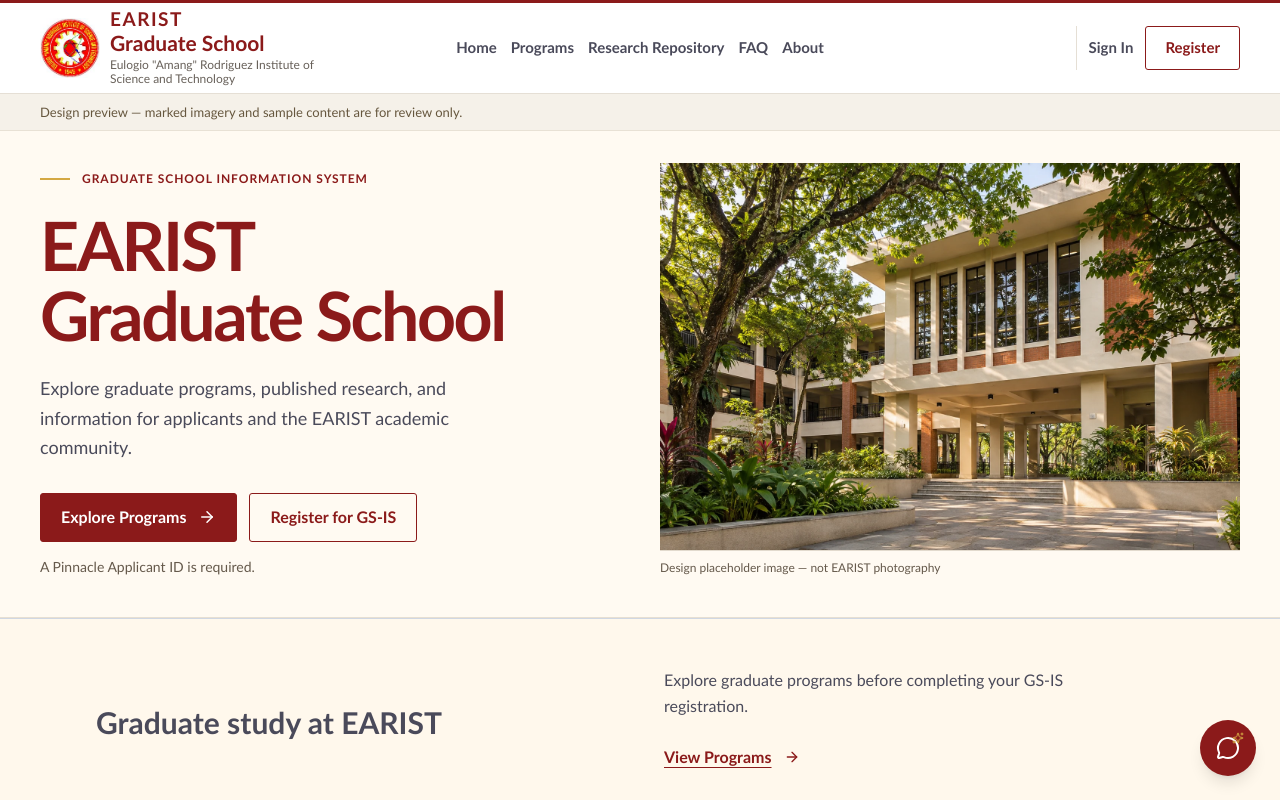
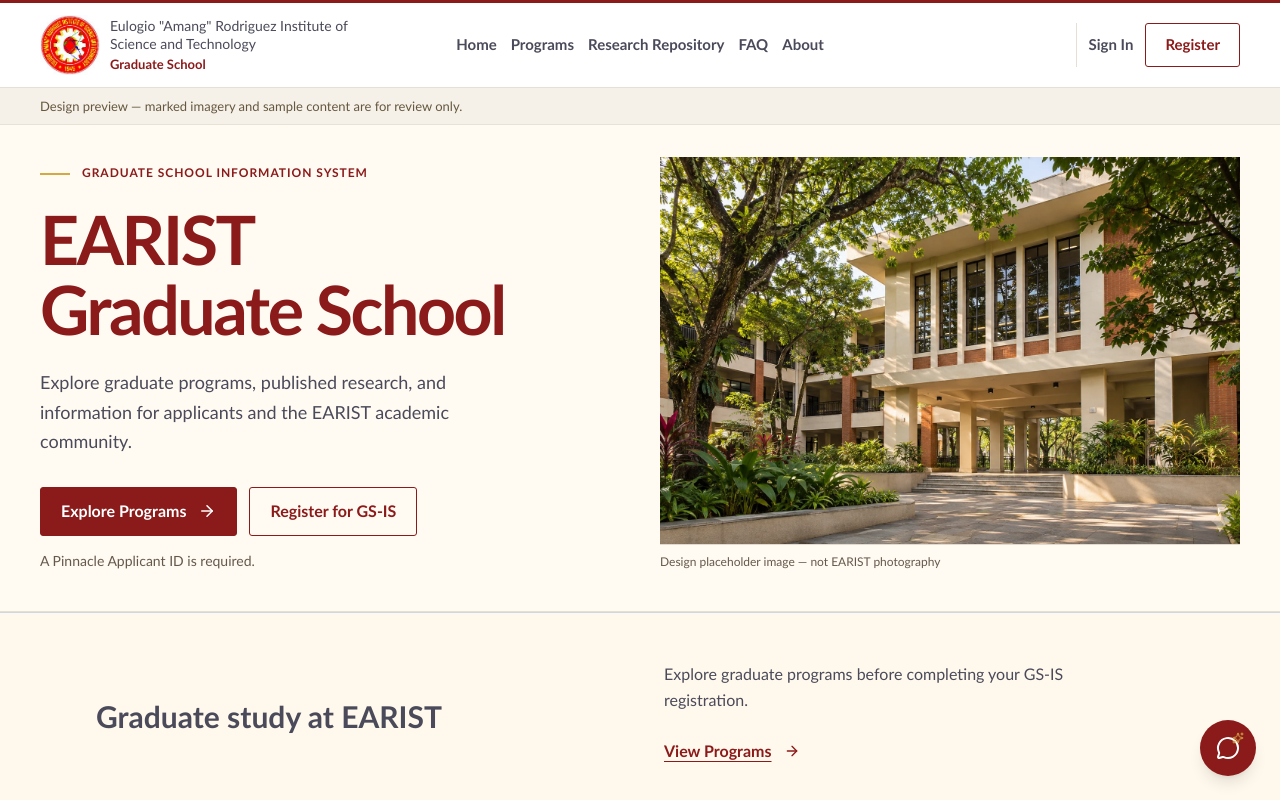
Before and after one commit to MuelTech/graduate-system, a Next.js app in the folder frontend/: page / in a window 1280 px wide. Shown: the top 800 px of the page. Built offline with nearby package versions, Linux system fonts and the light colour scheme.

Commit message:
fix: distinguish institutional masthead from graduate hero

```diff
--- a/frontend/src/app/(public)/public-site.css
+++ b/frontend/src/app/(public)/public-site.css
@@ -63,23 +63,18 @@
   display: grid;
   min-width: 0;
 }
-.earist-public .public-masthead__name {
-  font-size: 19px;
-  font-weight: 700;
-  line-height: 1.1;
-  letter-spacing: 0.08em;
-}
 .earist-public .public-masthead__school {
-  font-size: 21px;
-  line-height: 1.2;
+  margin-top: 4px;
+  font-size: 13px;
+  line-height: 1.25;
   font-weight: 600;
 }
 .earist-public .public-masthead__full-name {
-  max-width: 236px;
-  margin-top: 4px;
+  max-width: 270px;
   color: var(--earist-body-text);
-  font-size: 12px;
+  font-size: 14px;
   line-height: 1.25;
+  font-weight: 500;
 }
 .earist-public .public-masthead__desktop-nav,
 .earist-public .public-masthead__desktop-account {
@@ -356,12 +351,6 @@
     width: 60px;
     height: 60px;
   }
-  .earist-public .public-masthead__full-name {
-    max-width: 224px;
-    margin-top: 3px;
-    line-height: 1.2;
-    color: #68615a;
-  }
   .earist-public .public-masthead__desktop-nav {
     display: flex;
     align-items: center;
@@ -400,14 +389,12 @@
     width: 48px;
     height: 48px;
   }
-  .earist-public .public-masthead__name {
-    font-size: 17px;
-  }
   .earist-public .public-masthead__school {
-    font-size: 18px;
+    font-size: 12px;
   }
   .earist-public .public-masthead__full-name {
-    display: none;
+    font-size: 12px;
+    line-height: 1.2;
   }
   .earist-public .public-masthead__panel {
     max-height: calc(100dvh - 80px);
--- a/frontend/src/components/landing/navbar.tsx
+++ b/frontend/src/components/landing/navbar.tsx
@@ -49,11 +49,10 @@ export function Navbar() {
             className="public-masthead__seal"
           />
           <span className="public-masthead__lockup">
-            <span className="public-masthead__name">EARIST</span>
-            <span className="public-masthead__school">Graduate School</span>
             <span className="public-masthead__full-name">
               {institution.fullName}
             </span>
+            <span className="public-masthead__school">Graduate School</span>
           </span>
         </Link>
         <nav
```
